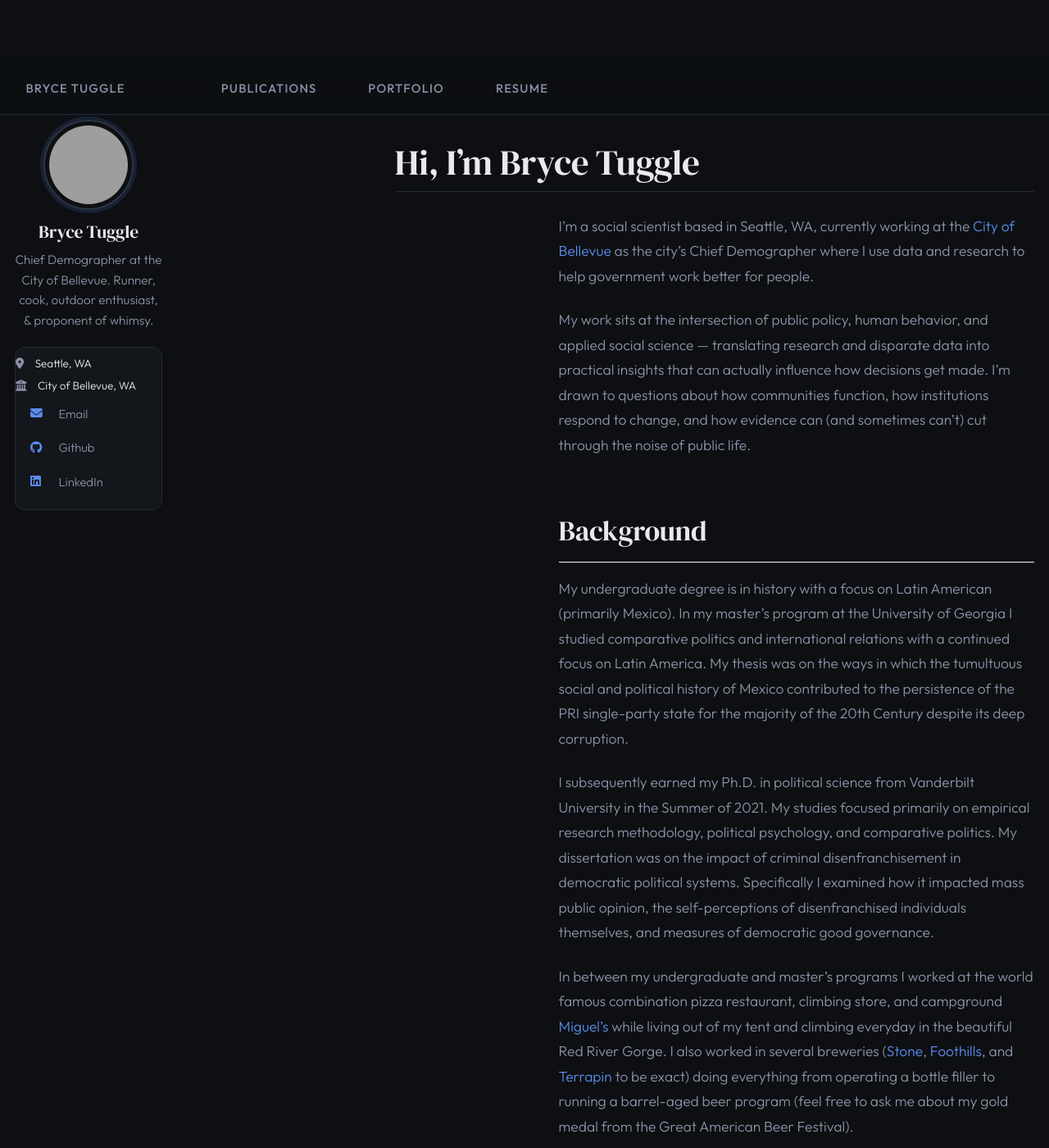
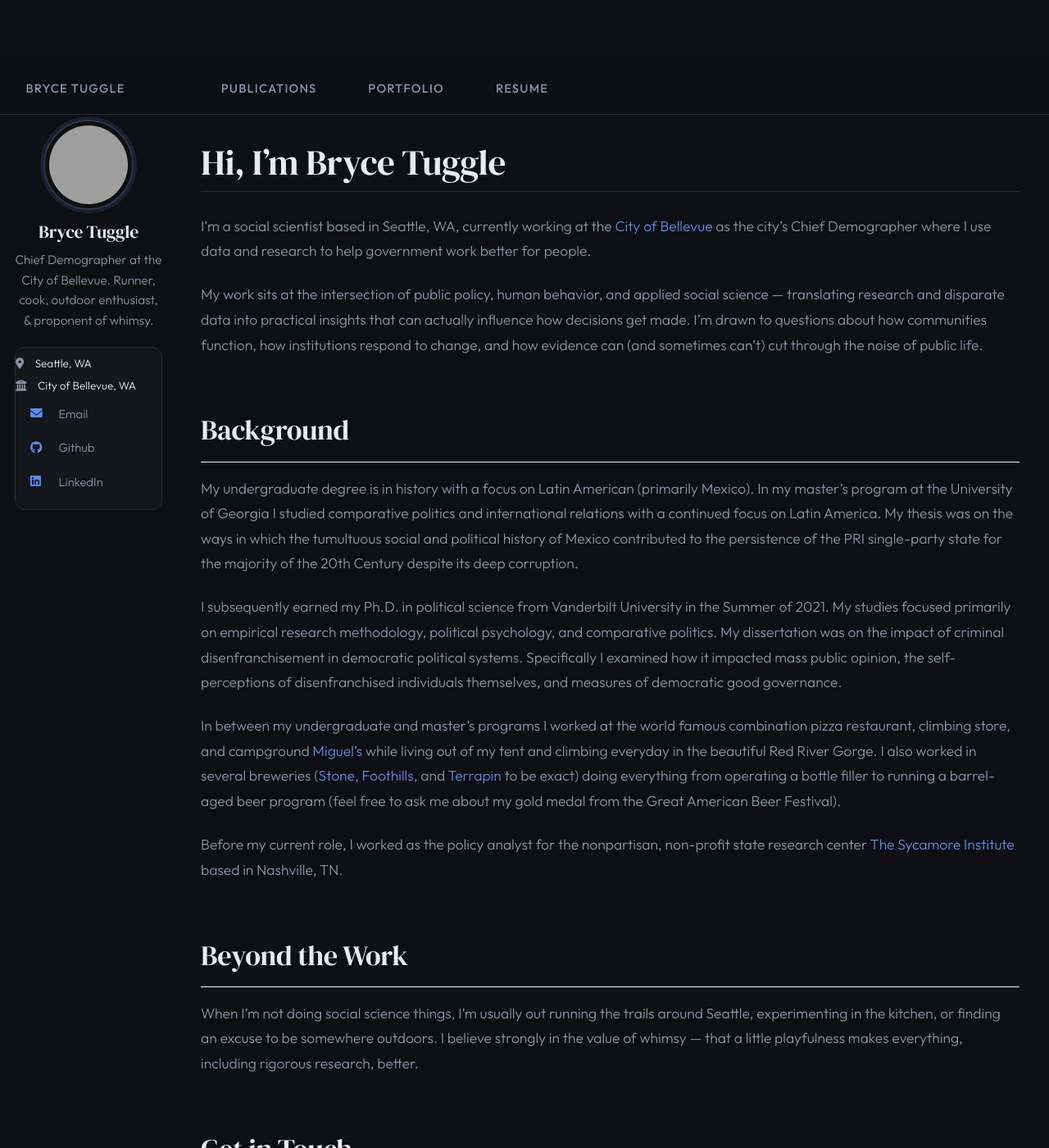
Before and after one commit to bwtuggle/bwtuggle.github.io, a Jekyll site: the page built from _pages/about.md, in a window 1280 px wide and 1400 px high. Shown: the whole window at 82% size. Built offline with Jekyll 4.4.1, drawn with Linux system fonts in a browser that asks for light colours; some web fonts are replaced.

Commit message:
Update custom.css

```diff
--- a/assets/css/custom.css
+++ b/assets/css/custom.css
@@ -551,13 +551,7 @@ tbody td {
   text-align: left !important;
 }
 
-/* Push main content right to clear the sidebar — matches $sidebar-screen-min-width: 1024px */
-@media (min-width: 1024px) {
-  .page__content,
-  .page__inner-wrap {
-    padding-left: 200px !important;
-  }
-}
+
 
 /* ── Subtle page entry animation ─────────────────────────── */
 @keyframes fadeUp {
@@ -573,18 +567,28 @@ tbody td {
 
 .sidebar { animation-delay: 0.1s; }
 
-/* ── Wide page layout fix (classes: wide in front matter) ─── */
-/* On wide pages the sidebar is hidden, so remove the padding-left offset */
-.layout--single.wide .page__content,
-.layout--single.wide .page__inner-wrap,
-.page__content.wide,
-.wide .page__inner-wrap,
-.wide #main,
-.wide .page {
-  padding-left: 0 !important;
-  margin-left: auto !important;
-  margin-right: auto !important;
-  max-width: 100% !important;
-  width: 100% !important;
-  float: none !important;
+
+
+
+
+/* ── Page layout: fix Susy grid narrowing content ─────────── */
+/* The theme uses span(10 of 12) + prefix/suffix which leaves ~83% width.
+   We override to use the full available width after the sidebar. */
+@media (min-width: 925px) {
+  .page {
+    width: auto !important;
+    float: none !important;
+    margin-left: 200px !important;
+    margin-right: 0 !important;
+    padding-left: 1.5em !important;
+    padding-right: 1em !important;
+  }
+
+  /* Remove the padding-left we were applying to inner elements
+     since we're now handling spacing at the .page level */
+  .page__content,
+  .page__inner-wrap {
+    padding-left: 0 !important;
+    width: 100% !important;
+  }
 }
```
